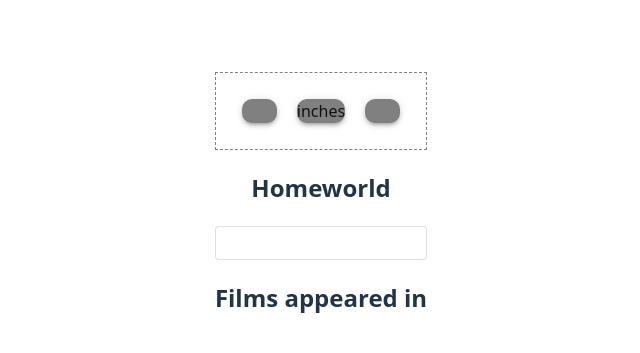
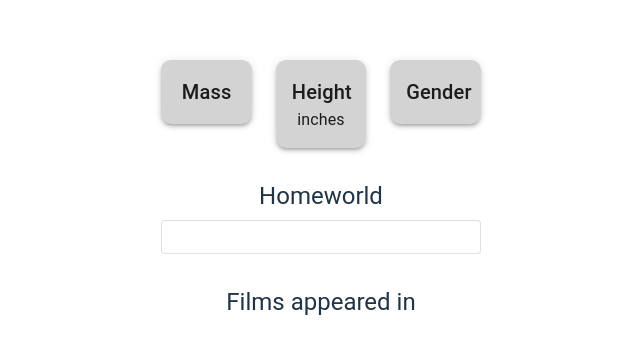
Before and after one commit to chrispark5/SWAPI, a React (Vite) app in the folder react/: page /character/1 in a window 1280 px wide. Shown: the part 213-566 px from the top of the page, without its empty margins (319-959 px from the left). Built offline with nearby package versions, Linux system fonts and the light colour scheme; no server answers.

Commit message:
changing styling

```diff
--- a/react/src/components/CharacterPage.jsx
+++ b/react/src/components/CharacterPage.jsx
@@ -1,4 +1,4 @@
-import { Box, Container, Paper } from "@mui/material";
+import { Box, Container, Paper, Grid, Typography } from "@mui/material";
 import { useEffect, useState } from "react";
 import { useParams } from "react-router-dom";
 import FilmFeed from "./FilmFeed";
@@ -27,6 +27,7 @@ export default function CharacterPage(props) {
     };
     fetchData();
   }, [id]);
+
   useEffect(() => {
     const fetchHomeworld = async () => {
       if (character && character.homeworld) {
@@ -49,58 +50,64 @@ export default function CharacterPage(props) {
   }, [character]);
 
   return (
-    <div>
-      <h1>{character.name}</h1>
-      <Box
-        component="section"
+    <Container>
+      <Typography variant="h4" component="h1" gutterBottom>
+        {character.name}
+      </Typography>
+      <Grid container spacing={3} sx={{ mb: 4 }}>
+        <Grid item xs={12} sm={4}>
+          <Paper
+            elevation={3}
             sx={{
               p: 2,
-          border: "1px dashed grey",
-          display: "flex",
-          flexDirection: "row",
-          justifyContent: "space-between",
+              backgroundColor: "lightgrey",
+              borderRadius: "10px",
+              textAlign: "center",
             }}
           >
+            <Typography variant="h6">Mass</Typography>
+            <Typography variant="body1">{character.mass}</Typography>
+          </Paper>
+        </Grid>
+        <Grid item xs={12} sm={4}>
           <Paper
             elevation={3}
-          style={{
-            backgroundColor: "grey",
+            sx={{
+              p: 2,
+              backgroundColor: "lightgrey",
               borderRadius: "10px",
-            margin: "10px",
-            width: "33%",
+              textAlign: "center",
             }}
           >
-          {character.mass}
+            <Typography variant="h6">Height</Typography>
+            <Typography variant="body1">{character.height} inches</Typography>
           </Paper>
+        </Grid>
+        <Grid item xs={12} sm={4}>
           <Paper
             elevation={3}
-          style={{
-            backgroundColor: "grey",
+            sx={{
+              p: 2,
+              backgroundColor: "lightgrey",
               borderRadius: "10px",
-            margin: "10px",
-            width: "33%",
+              textAlign: "center",
             }}
           >
-          {character.height} inches
+            <Typography variant="h6">Gender</Typography>
+            <Typography variant="body1">{character.gender}</Typography>
           </Paper>
-        <Paper
-          elevation={3}
-          style={{
-            backgroundColor: "grey",
-            borderRadius: "10px",
-            margin: "10px",
-            width: "33%",
-          }}
-        >
-          {character.gender}
-        </Paper>
-      </Box>
+        </Grid>
+      </Grid>
 
-      <h2>Homeworld</h2>
+      <Typography variant="h5" component="h2" gutterBottom>
+        Homeworld
+      </Typography>
       <PlanetCard planet={{ name: homeworld.name, id: character.homeworld }} />
 
-      <h2>Films appeared in</h2>
+      <Typography variant="h5" component="h2" gutterBottom sx={{ mt: 4 }}>
+        Films appeared in
+      </Typography>
       <FilmFeed characterId={id} />
-    </div>
+    </Container>
   );
 }
--- a/react/src/components/Home.jsx
+++ b/react/src/components/Home.jsx
@@ -1,8 +1,10 @@
 import { useEffect, useState } from "react";
+import { Container, Typography } from "@mui/material";
 import CharacterCard from "./CharacterCard";
 
 export default function Home() {
   const [data, setData] = useState([]);
+
   useEffect(() => {
     const fetchData = async () => {
       try {
@@ -13,17 +15,30 @@ export default function Home() {
         const json_response = await response.json();
         setData(json_response);
       } catch (error) {
-        console.error("Error fetching socks:", error);
+        console.error("Error fetching characters:", error);
       }
     };
     fetchData();
   }, []);
 
   return (
-    <>
-      {data.map((character) => (
-        <CharacterCard key={character.id} character={character} />
-      ))}
-    </>
+    <Container>
+      <Typography variant="h4" component="h1" gutterBottom>
+        Character List
+      </Typography>
+      <div style={{ display: "flex", flexWrap: "wrap", gap: "16px" }}>
+        {data.map((character) => (
+          <div
+            key={character.id}
+            style={{
+              flex: "1 1 calc(33.333% - 16px)",
+              boxSizing: "border-box",
+            }}
+          >
+            <CharacterCard character={character} />
+          </div>
+        ))}
+      </div>
+    </Container>
   );
 }
```
Lines whose indentation alone changed are shown as unchanged.
